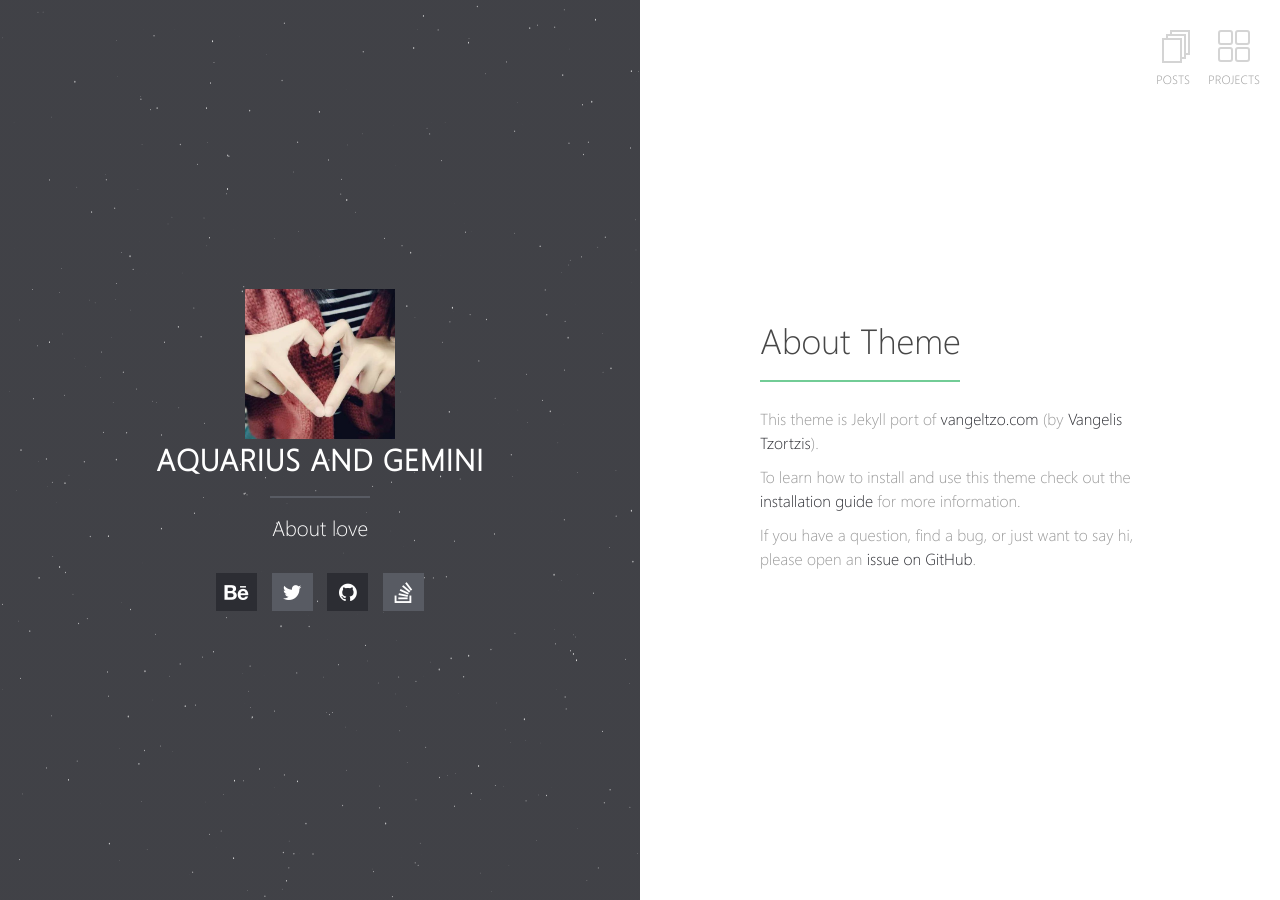
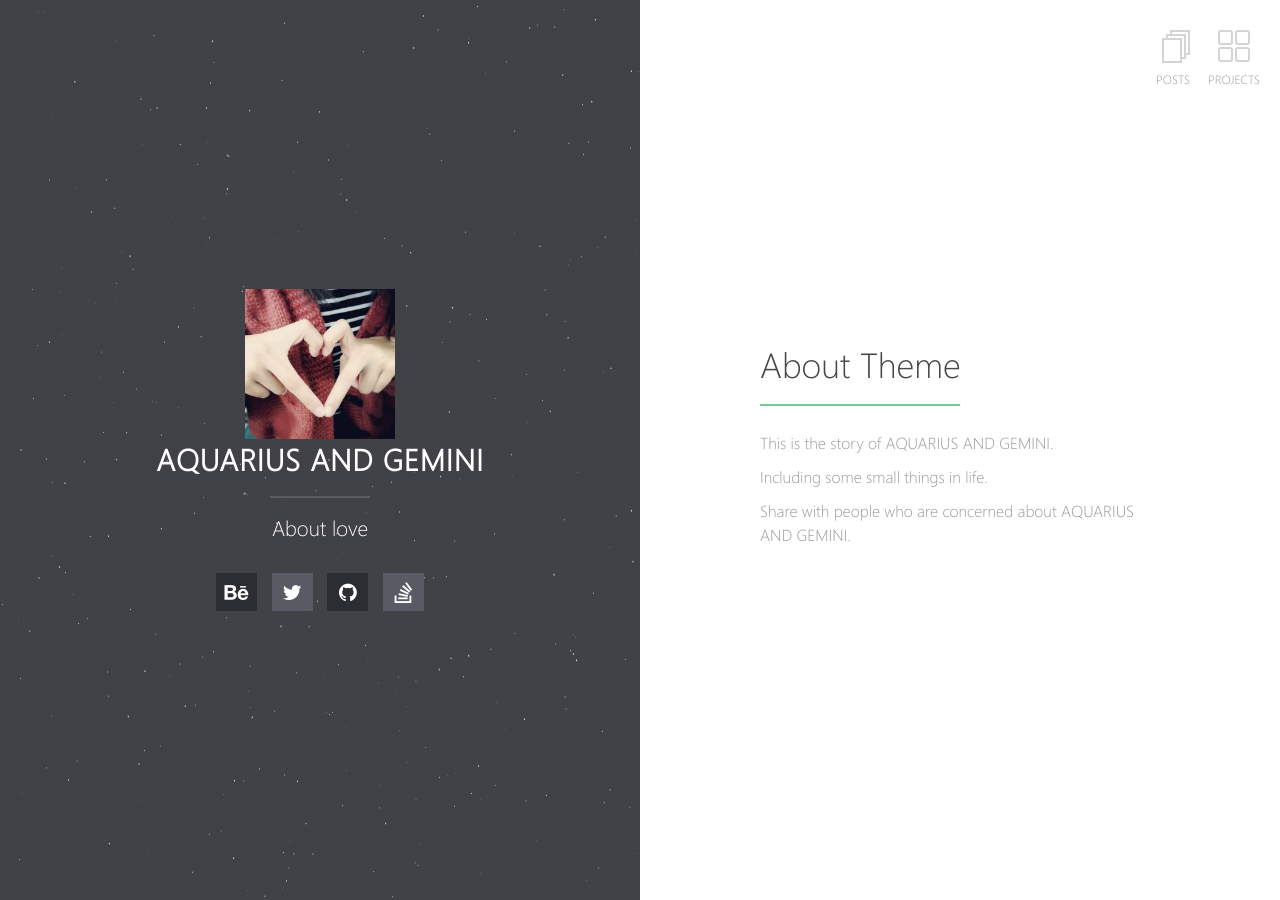
Before and after one commit to daoyking/daoyking.github.io, a Jekyll site: the page built from index.md, in a window 1280 px wide. Built offline with Jekyll 4.4.1, drawn with Linux system fonts in a browser that asks for light colours; our own code applies the rules of GitHub Pages for plain Markdown files.

Commit message:
更改主页主题描述

```diff
--- a/_includes/head.html
+++ b/_includes/head.html
@@ -30,7 +30,7 @@
   {% if page.excerpt %}<meta property="og:description" content="{{ page.excerpt | markdownify | strip_html | strip_newlines | escape_once }}">{% endif %}
   <meta property="og:url" content="{{ page.url | replace:'index.html','' | prepend: site.url }}">
   <meta property="og:site_name" content="{{ site.title }}">
-  <meta property="og:image" content="{{ site.url }}/images/{{ site.logo }}">
+  <meta property="og:image" content="{{ site.logo }}">
   {% capture canonical %}{{ site.url }}{% if site.permalink contains '.html' %}{{ page.url }}{% else %}{{ page.url | remove:'index.html' | strip_slash }}{% endif %}{% endcapture %}
   <link rel="canonical" href="{{ canonical }}">
   <!-- Handheld -->
--- a/index.md
+++ b/index.md
@@ -3,8 +3,8 @@ layout: home
 ---
 # About Theme
 
-This theme is Jekyll port of [vangeltzo.com](http://vangeltzo.com/) (by [Vangelis Tzortzis](https://github.com/srekoble)).
+This is the story of AQUARIUS AND GEMINI.
 
-To learn how to install and use this theme check out the [installation guide](http://taylantatli.me/Halve/halve-theme/) for more information.
+Including some small things in life.
 
-If you have a question, find a bug, or just want to say hi, please open an [issue on GitHub](https://github.com/TaylanTatli/Halve/issues/new).
+Share with people who are concerned about AQUARIUS AND GEMINI.
```
